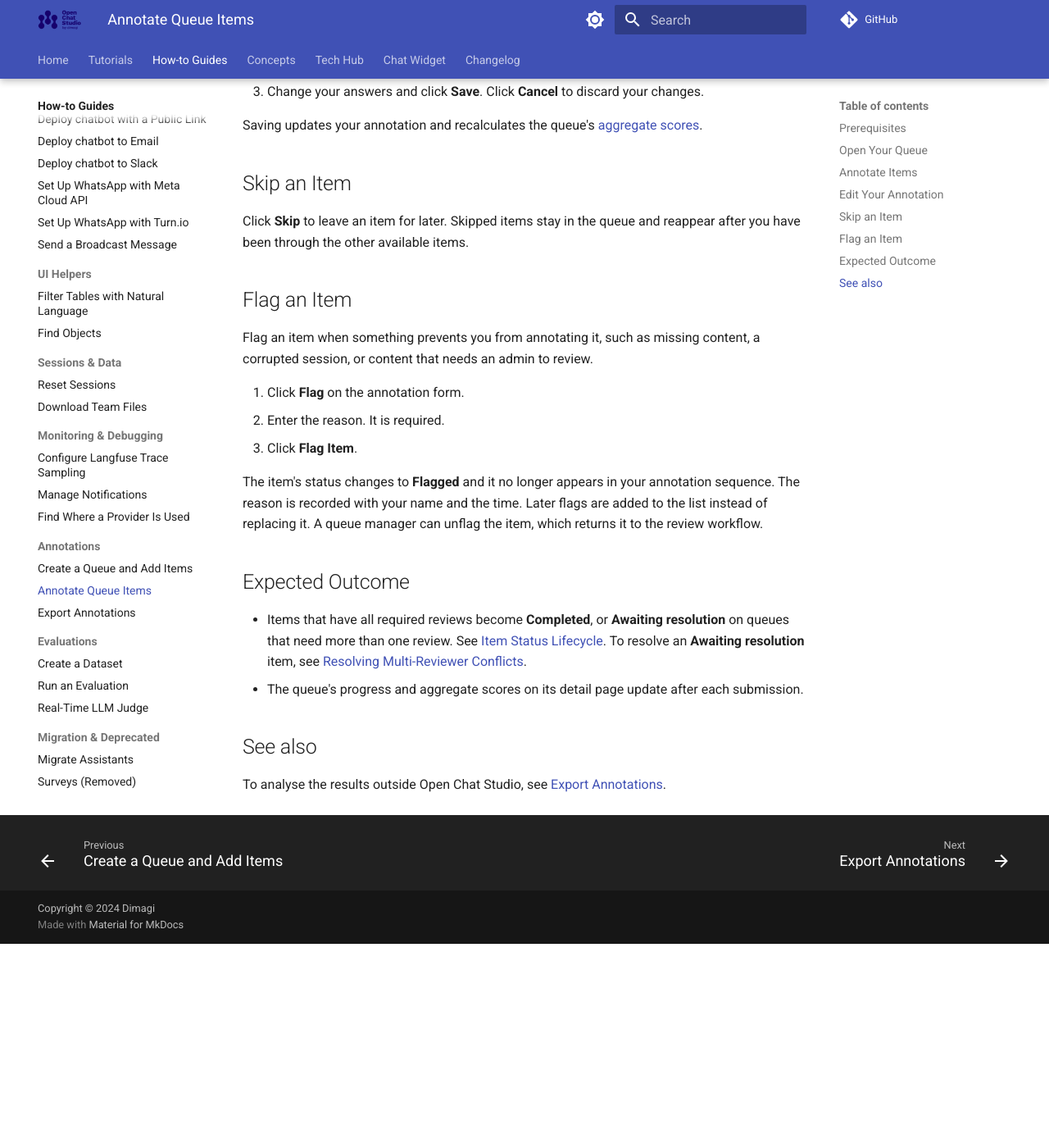
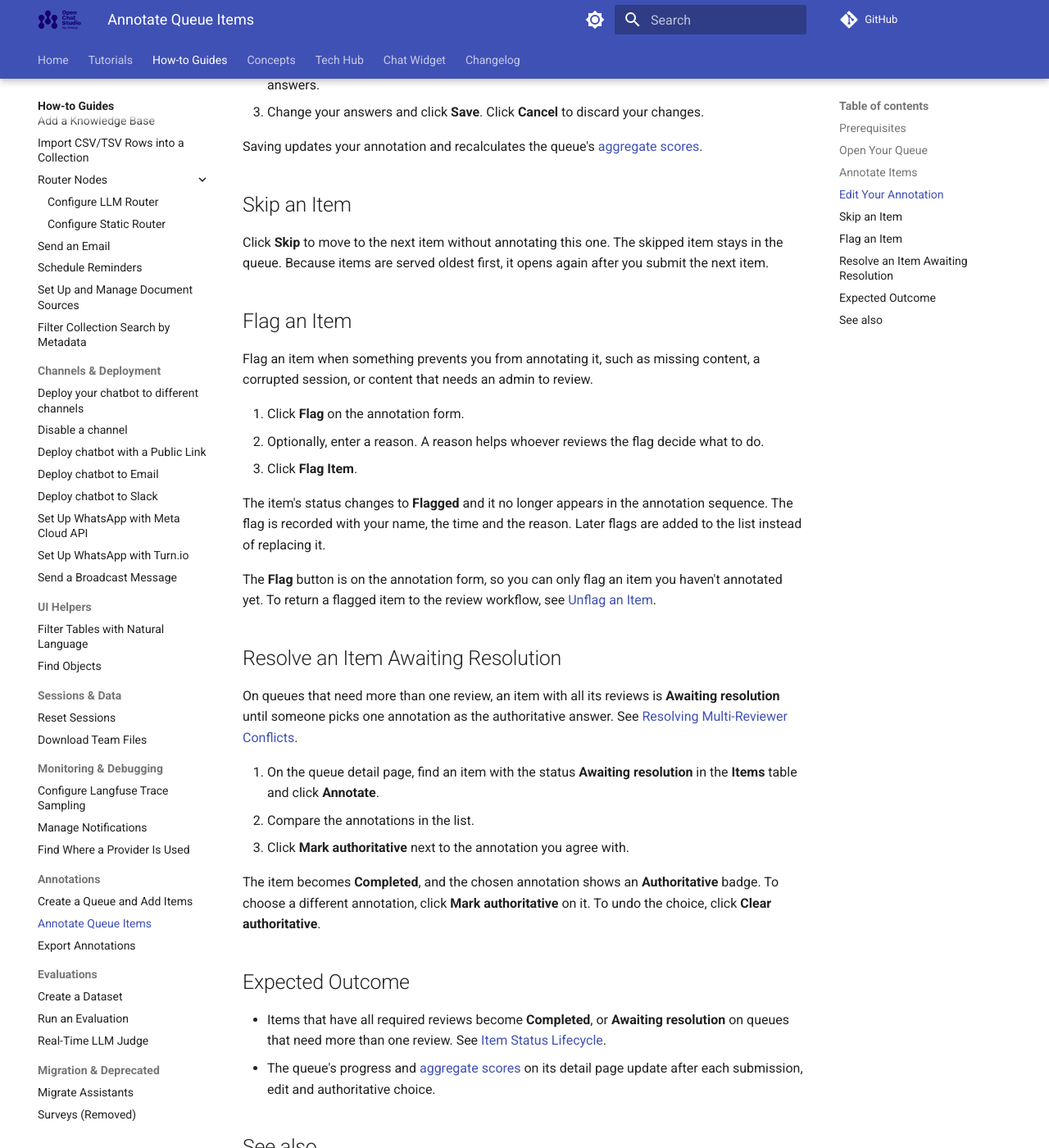
Before and after one commit to dimagi/open-chat-studio-docs, an MkDocs documentation site: the page built from docs/how-to/annotations/annotate-items.md, in a window 1280 px wide and 1400 px high, scrolled down 1051 px. Shown: the whole window at 82% size. Built offline with MkDocs 1.6.1 and Material for MkDocs 9.7.7, drawn with Linux system fonts in a browser that asks for light colours; a script that is not in the unit is left out; comment, search, counter and statistics services are not loaded; before the commit the page ends 2202 px from its top, so only the background shows below that; some of the changed text lies outside the part shown.

Commit message:
Annotating accuracy: flagging and resolve an item awaiting resolution

```diff
--- a/docs/how-to/annotations/annotate-items.md
+++ b/docs/how-to/annotations/annotate-items.md
@@ -1,6 +1,6 @@
 # Annotate Queue Items
 
-This guide shows how to work through an annotation queue as a reviewer: submit annotations, edit them, skip items and flag items.
+This guide shows how to work through an annotation queue as a reviewer: submit annotations, edit them, skip items, flag items and resolve items that reviewers disagree on.
 To learn what the statuses mean, read [Annotating](../../concepts/annotations/annotating.md).
 For the bigger picture, see the [Annotations overview](../../concepts/annotations/index.md).
 
@@ -28,6 +28,7 @@
 
 The next item opens automatically.
 The page shows how many items you have reviewed out of the total in the queue.
+When no **Pending** or **In Progress** items are left for you, you return to the queue detail page.
 
 ## Edit Your Annotation
 
@@ -41,29 +42,44 @@
 
 ## Skip an Item
 
-Click **Skip** to leave an item for later.
-Skipped items stay in the queue and reappear after you have been through the other available items.
+Click **Skip** to move to the next item without annotating this one.
+The skipped item stays in the queue.
+Because items are served oldest first, it opens again after you submit the next item.
 
 ## Flag an Item
 
 Flag an item when something prevents you from annotating it, such as missing content, a corrupted session, or content that needs an admin to review.
 
 1. Click **Flag** on the annotation form.
-2. Enter the reason.
-   It is required.
+2. Optionally, enter a reason.
+   A reason helps whoever reviews the flag decide what to do.
 3. Click **Flag Item**.
 
-The item's status changes to **Flagged** and it no longer appears in your annotation sequence.
-The reason is recorded with your name and the time.
+The item's status changes to **Flagged** and it no longer appears in the annotation sequence.
+The flag is recorded with your name, the time and the reason.
 Later flags are added to the list instead of replacing it.
-A queue manager can unflag the item, which returns it to the review workflow.
+
+The **Flag** button is on the annotation form, so you can only flag an item you haven't annotated yet.
+To return a flagged item to the review workflow, see [Unflag an Item](manage-a-queue.md#unflag-an-item).
+
+## Resolve an Item Awaiting Resolution
+
+On queues that need more than one review, an item with all its reviews is **Awaiting resolution** until someone picks one annotation as the authoritative answer.
+See [Resolving Multi-Reviewer Conflicts](../../concepts/annotations/annotating.md#resolving-multi-reviewer-conflicts).
+
+1. On the queue detail page, find an item with the status **Awaiting resolution** in the **Items** table and click **Annotate**.
+2. Compare the annotations in the list.
+3. Click **Mark authoritative** next to the annotation you agree with.
+
+The item becomes **Completed**, and the chosen annotation shows an **Authoritative** badge.
+To choose a different annotation, click **Mark authoritative** on it.
+To undo the choice, click **Clear authoritative**.
 
 ## Expected Outcome
 
 - Items that have all required reviews become **Completed**, or **Awaiting resolution** on queues that need more than one review.
   See [Item Status Lifecycle](../../concepts/annotations/annotating.md#item-status-lifecycle).
-  To resolve an **Awaiting resolution** item, see [Resolving Multi-Reviewer Conflicts](../../concepts/annotations/annotating.md#resolving-multi-reviewer-conflicts).
-- The queue's progress and aggregate scores on its detail page update after each submission.
+- The queue's progress and [aggregate scores](../../concepts/annotations/queues.md#aggregate-scores) on its detail page update after each submission, edit and authoritative choice.
 
 ## See also
 
```
Also changed, not shown: docs/tech-hub/annotations/export-format.md (+3 -1 lines).
